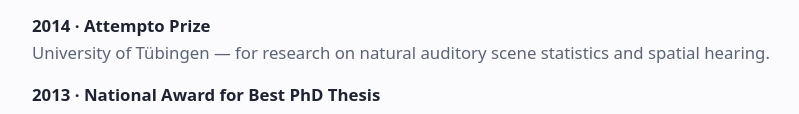
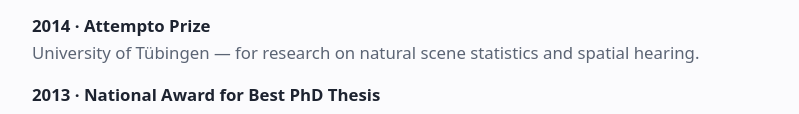
Before and after one commit to xisarr/cesareparise.github.io, a plain HTML site: page index.html in a window 1280 px wide. Shown: the part 1020-1134 px from the top of the page, without its empty margins (340-1139 px from the left). Drawn offline with Linux system fonts and the light colour scheme.

```diff
--- a/index.html
+++ b/index.html
@@ -890,8 +890,7 @@ nav a.nav-live-mcd:focus-visible,
          target="_blank"
          rel="noopener noreferrer">Attempto Prize</a>
     </strong><br>
-    University of Tübingen — for research on natural auditory
-    scene statistics and spatial hearing.
+    University of Tübingen — for research on natural scene statistics and spatial hearing.
   </p>
 
   <p>
```
